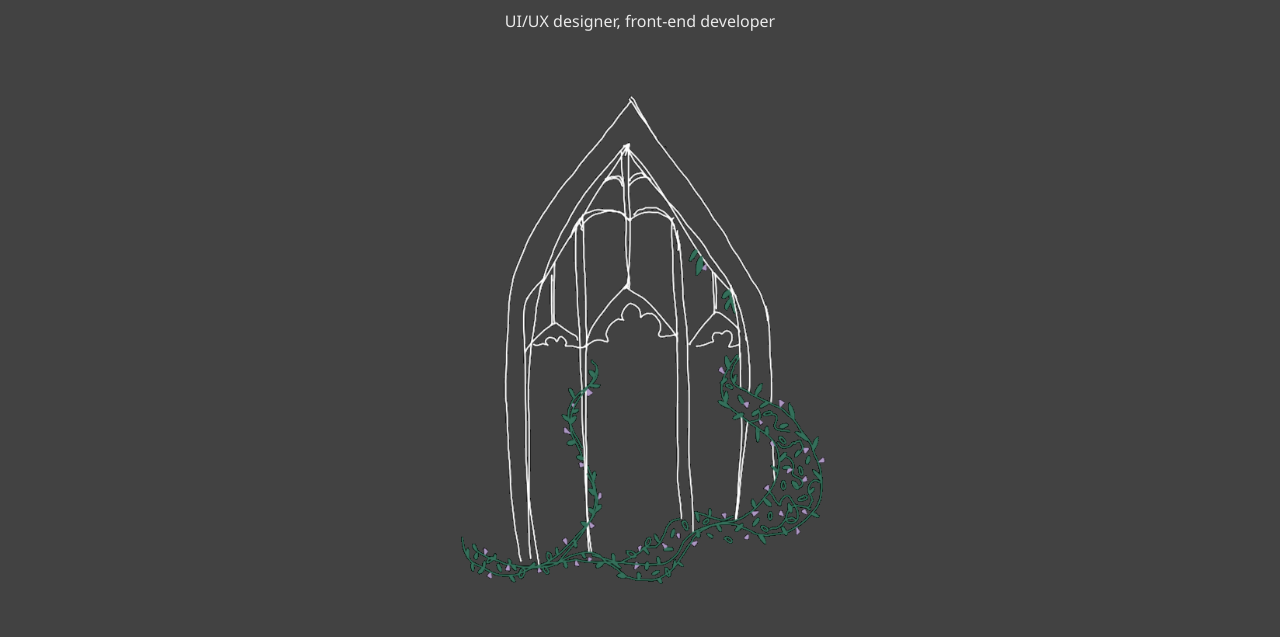
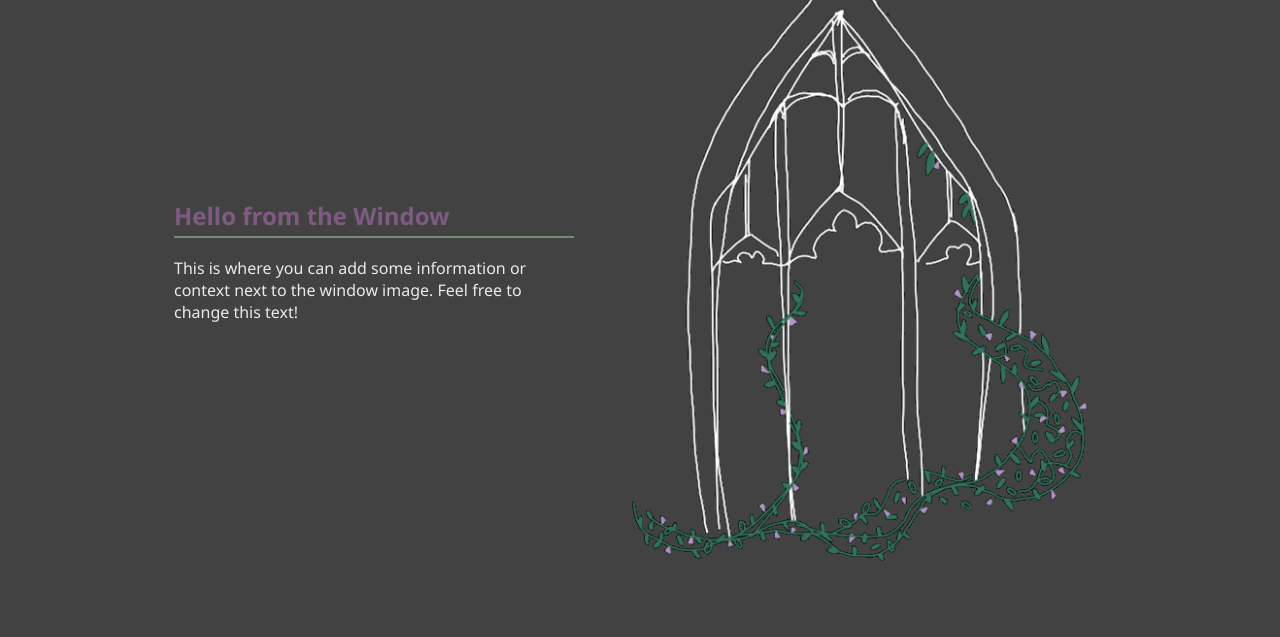
Before and after one commit to rhit-labayojt/labayojt.github.io, a plain HTML site: page windowhome.html in a window 1280 px wide. Shown: the part 279-916 px from the top of the page. Drawn offline with Linux system fonts and the light colour scheme.

Commit message:
Update windowhome.html

```diff
--- a/windowhome.html
+++ b/windowhome.html
@@ -92,15 +92,16 @@
     </nav>
   </header>
 
-  <main>
-    <div style="display: flex; align-items: center; justify-content: center; gap: 2rem; flex-wrap: wrap;">
-      <div style="max-width: 300px; text-align: left;">
-        <h2>Jasmine Labayog</h2>
-        <p>UI/UX designer, front-end developer</p>
+  <main style="max-width: none; padding: 2rem;">
+    <div style="display: flex; align-items: center; justify-content: center; gap: 2rem;">
+      <div style="flex: 1; max-width: 400px; text-align: left;">
+        <h2>Hello from the Window</h2>
+        <p>This is where you can add some information or context next to the window image. Feel free to change this text!</p>
       </div>
-      <img src="images/window.png" alt="Window drawing" style="max-width: 400px; height: auto;">
+      <img src="images/window.png" alt="Window drawing" style="flex: 1; max-width: 500px; height: auto;">
     </div>
   </main>
+
 
 
   <!-- <footer>
```
